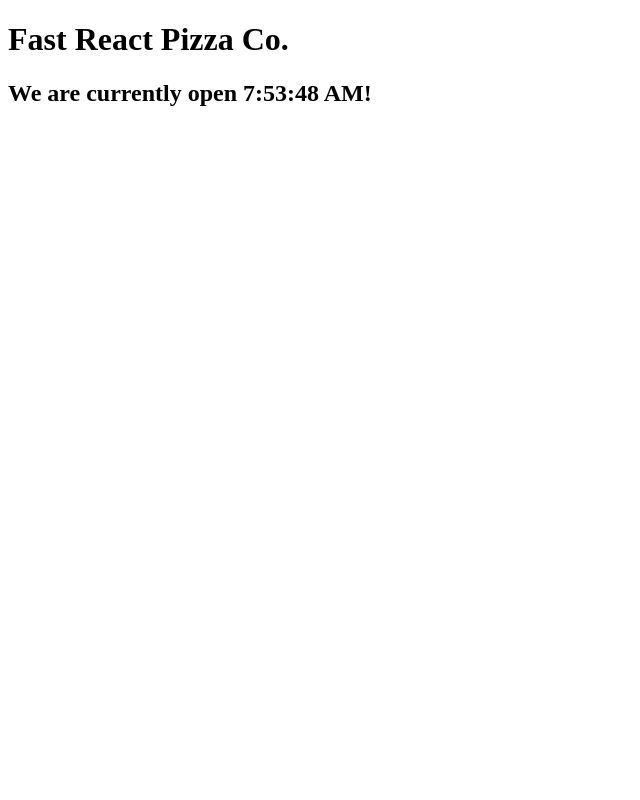
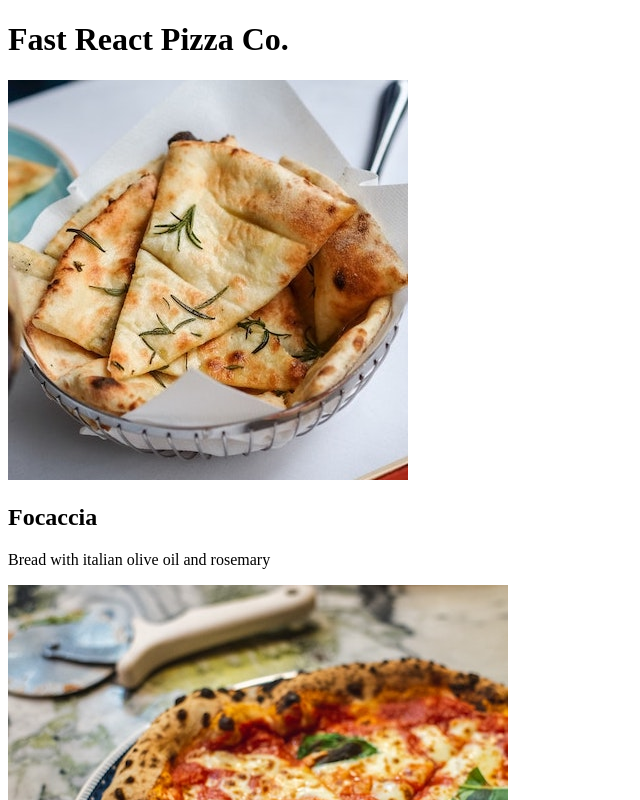
Before and after one commit to rishipgupta/pizza-menu, a React (Create React App) app: page / in a window 1280 px wide. Shown: the top 800 px of the page, without its empty margins (0-640 px from the left). Built offline with nearby package versions, Linux system fonts and the light colour scheme.

Commit message:
Move data to src folder, Access data in Menu component, Display Menu component with all pizza's information in App component

```diff
--- a/src/App.js
+++ b/src/App.js
@@ -1,10 +1,12 @@
 import Header from "./components/Header";
+import Menu from "./components/Menu";
 import Footer from "./components/Footer";
 
 function App() {
   return (
     <>
       <Header />
+      <Menu />
       <Footer />
     </>
   );
--- a/src/components/Menu.js
+++ b/src/components/Menu.js
@@ -0,0 +1,21 @@
+import React from 'react'
+import { pizzaData } from '../data'
+
+const Menu = () => {
+  return (
+    <div>
+      {pizzaData.map((pizza) => {
+        return (
+          <div>
+            {/* images are placed in public folder so that we can dynamically reference the path easily */}
+            <img src={pizza.photoName} alt={`${pizza.name}`} />
+            <h2>{pizza.name}</h2>
+            <p>{pizza.ingredients}</p>
+          </div>
+        )
+      })}
+    </div>
+  )
+}
+
+export default Menu
--- a/public/data.js
+++ b/src/data.js
@@ -1,4 +1,4 @@
-const pizzaData = [
+export const pizzaData = [
   {
     name: "Focaccia",
     ingredients: "Bread with italian olive oil and rosemary",
```
